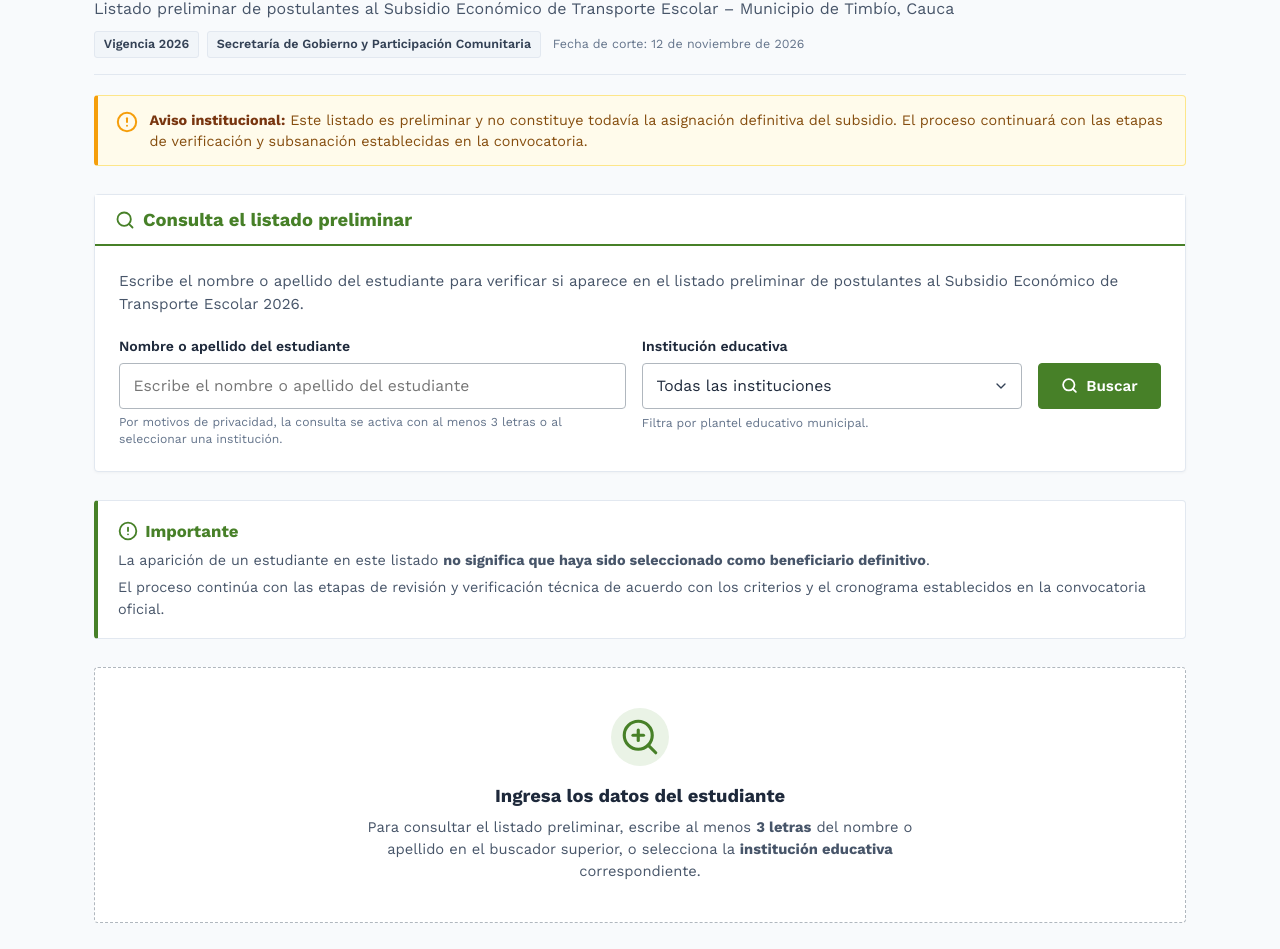
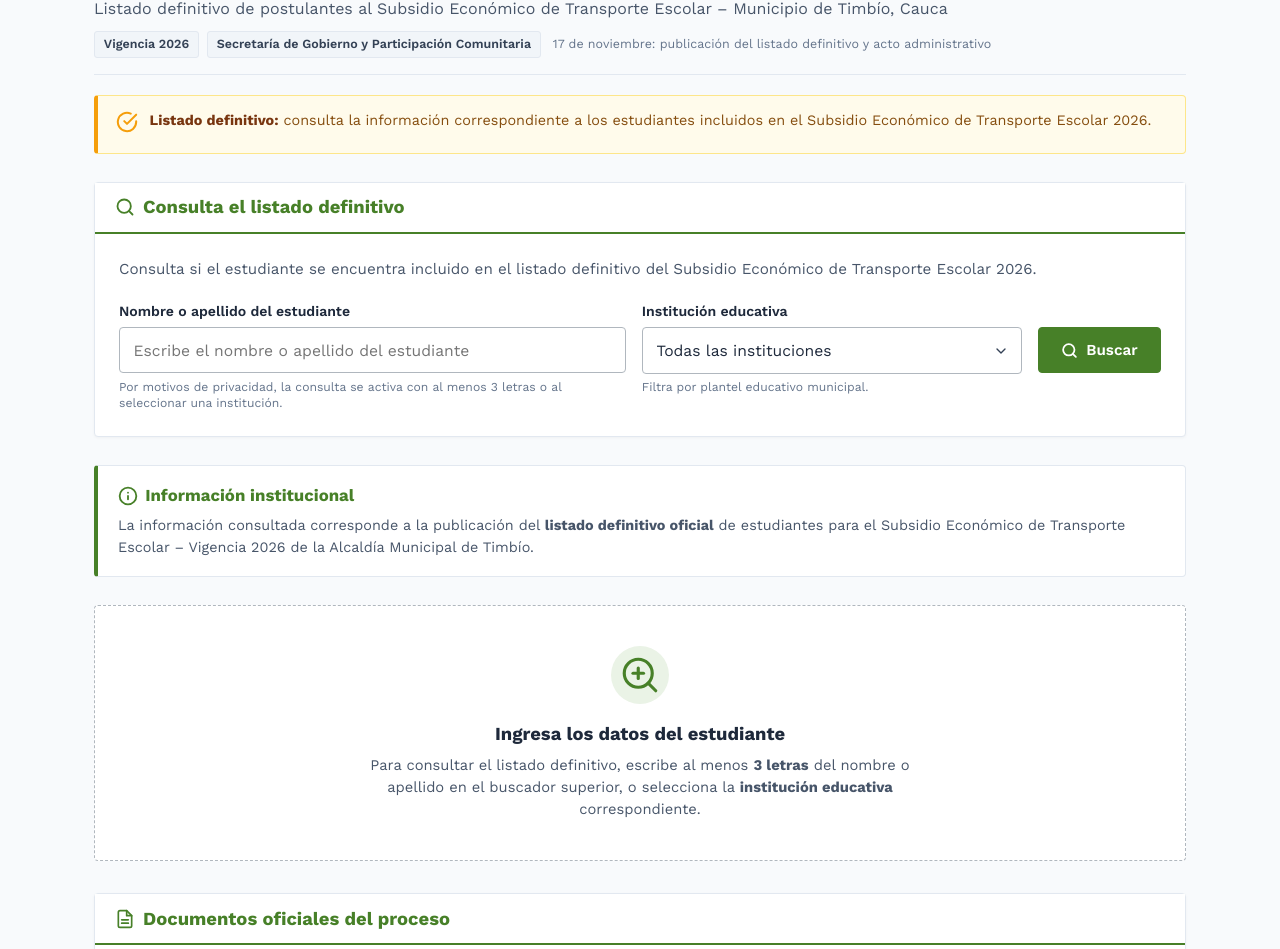
Before and after one commit to jedigital-dev/transporte-escolar-timbio-2026, a plain HTML site: page index.html in a window 1280 px wide. Shown: the part 323-1272 px from the top of the page. Drawn offline with nearby package versions, Linux system fonts and the light colour scheme.

Commit message:
feat: actualizar consulta a listado definitivo Transporte Escolar 2026

```diff
--- a/index.html
+++ b/index.html
@@ -3,15 +3,15 @@
 <head>
   <meta charset="UTF-8">
   <meta name="viewport" content="width=device-width, initial-scale=1.0">
-  <title>Consulta Transporte Escolar 2026 | Alcaldía Municipal de Timbío</title>
-  <meta name="description" content="Consulta el listado preliminar de postulantes al Subsidio Económico de Transporte Escolar 2026 del Municipio de Timbío, Cauca.">
+  <title>Consulta listado definitivo Transporte Escolar 2026 | Alcaldía de Timbío</title>
+  <meta name="description" content="Consulta el listado definitivo del Subsidio Económico de Transporte Escolar 2026 del Municipio de Timbío, Cauca.">
 
   <!-- Privacidad y SEO: limitar indexación masiva de nombres por motores de búsqueda -->
   <meta name="robots" content="noindex, nofollow">
 
   <!-- Metadatos Open Graph institucionales -->
-  <meta property="og:title" content="Consulta Transporte Escolar 2026 | Alcaldía Municipal de Timbío">
-  <meta property="og:description" content="Consulta ciudadana del listado preliminar de postulantes al Subsidio Económico de Transporte Escolar 2026 de la Alcaldía de Timbío, Cauca.">
+  <meta property="og:title" content="Consulta listado definitivo Transporte Escolar 2026 | Alcaldía de Timbío">
+  <meta property="og:description" content="Consulta el listado definitivo del Subsidio Económico de Transporte Escolar 2026 del Municipio de Timbío, Cauca.">
   <meta property="og:type" content="website">
   <meta property="og:url" content="https://www.timbio-cauca.gov.co/">
   <meta property="og:image" content="assets/logo-horizontal.png">
@@ -104,7 +104,7 @@
         <li class="breadcrumb-separator" aria-hidden="true">&gt;</li>
         <li class="breadcrumb-item">Transporte Escolar 2026</li>
         <li class="breadcrumb-separator" aria-hidden="true">&gt;</li>
-        <li class="breadcrumb-item active" aria-current="page">Consulta de postulantes</li>
+        <li class="breadcrumb-item active" aria-current="page">Consulta de postulantes – Listado definitivo</li>
       </ol>
     </div>
   </div>
@@ -115,26 +115,25 @@
 
       <!-- TÍTULO DE LA PÁGINA INTERNA -->
       <header class="page-title-header">
-        <h1 class="page-title">Consulta de postulantes – Transporte Escolar 2026</h1>
-        <p class="page-subtitle">Listado preliminar de postulantes al Subsidio Económico de Transporte Escolar – Municipio de Timbío, Cauca</p>
+        <h1 class="page-title">Consulta el listado definitivo – Subsidio de Transporte Escolar 2026</h1>
+        <p class="page-subtitle">Listado definitivo de postulantes al Subsidio Económico de Transporte Escolar – Municipio de Timbío, Cauca</p>
         <div class="page-meta-line">
           <span class="meta-tag">Vigencia 2026</span>
           <span class="meta-tag">Secretaría de Gobierno y Participación Comunitaria</span>
-          <span class="meta-date">Fecha de corte: 12 de noviembre de 2026</span>
+          <span class="meta-date">17 de noviembre: publicación del listado definitivo y acto administrativo</span>
         </div>
       </header>
 
-      <!-- ADVERTENCIA DESTACADA INSTITUCIONAL -->
-      <div class="preliminary-callout" role="alert">
+      <!-- AVISO DESTACADO INSTITUCIONAL -->
+      <div class="definitive-callout" role="region" aria-label="Aviso institucional">
         <div class="callout-icon" aria-hidden="true">
           <svg width="22" height="22" viewBox="0 0 24 24" fill="none" stroke="currentColor" stroke-width="2.2" stroke-linecap="round" stroke-linejoin="round">
-            <circle cx="12" cy="12" r="10"></circle>
-            <line x1="12" y1="8" x2="12" y2="12"></line>
-            <line x1="12" y1="16" x2="12.01" y2="16"></line>
+            <path d="M22 11.08V12a10 10 0 1 1-5.93-9.14"></path>
+            <polyline points="22 4 12 14.01 9 11.01"></polyline>
           </svg>
         </div>
         <div class="callout-content">
-          <strong>Aviso institucional:</strong> Este listado es preliminar y no constituye todavía la asignación definitiva del subsidio. El proceso continuará con las etapas de verificación y subsanación establecidas en la convocatoria.
+          <strong>Listado definitivo:</strong> consulta la información correspondiente a los estudiantes incluidos en el Subsidio Económico de Transporte Escolar 2026.
         </div>
       </div>
 
@@ -146,13 +145,13 @@
               <circle cx="11" cy="11" r="8"></circle>
               <line x1="21" y1="21" x2="16.65" y2="16.65"></line>
             </svg>
-            <span>Consulta el listado preliminar</span>
+            <span>Consulta el listado definitivo</span>
           </h2>
         </div>
 
         <div class="portal-block-body">
           <p class="search-lead-text">
-            Escribe el nombre o apellido del estudiante para verificar si aparece en el listado preliminar de postulantes al Subsidio Económico de Transporte Escolar 2026.
+            Consulta si el estudiante se encuentra incluido en el listado definitivo del Subsidio Económico de Transporte Escolar 2026.
           </p>
 
           <form class="portal-search-form" id="search-form" onsubmit="event.preventDefault();">
@@ -211,19 +210,18 @@
         </div>
       </section>
 
-      <!-- AVISO IMPORTANTE PERMANENTE -->
+      <!-- INFORMACIÓN INSTITUCIONAL -->
       <aside class="portal-info-box" aria-labelledby="info-box-title">
         <div class="info-box-header">
           <svg class="info-box-icon" width="20" height="20" viewBox="0 0 24 24" fill="none" stroke="currentColor" stroke-width="2.2" stroke-linecap="round" stroke-linejoin="round" aria-hidden="true">
             <circle cx="12" cy="12" r="10"></circle>
-            <line x1="12" y1="8" x2="12" y2="12"></line>
-            <line x1="12" y1="16" x2="12.01" y2="16"></line>
+            <line x1="12" y1="16" x2="12" y2="12"></line>
+            <line x1="12" y1="8" x2="12.01" y2="8"></line>
           </svg>
-          <h2 id="info-box-title" class="info-box-title">Importante</h2>
+          <h2 id="info-box-title" class="info-box-title">Información institucional</h2>
         </div>
         <div class="info-box-body">
-          <p>La aparición de un estudiante en este listado <strong>no significa que haya sido seleccionado como beneficiario definitivo</strong>.</p>
-          <p>El proceso continúa con las etapas de revisión y verificación técnica de acuerdo con los criterios y el cronograma establecidos en la convocatoria oficial.</p>
+          <p>La información consultada corresponde a la publicación del <strong>listado definitivo oficial</strong> de estudiantes para el Subsidio Económico de Transporte Escolar – Vigencia 2026 de la Alcaldía Municipal de Timbío.</p>
         </div>
       </aside>
 
@@ -242,7 +240,7 @@
           </div>
           <h3 class="empty-title">Ingresa los datos del estudiante</h3>
           <p class="empty-desc">
-            Para consultar el listado preliminar, escribe al menos <strong>3 letras</strong> del nombre o apellido en el buscador superior, o selecciona la <strong>institución educativa</strong> correspondiente.
+            Para consultar el listado definitivo, escribe al menos <strong>3 letras</strong> del nombre o apellido en el buscador superior, o selecciona la <strong>institución educativa</strong> correspondiente.
           </p>
         </div>
 
@@ -291,9 +289,9 @@
             Consulta y descarga los archivos oficiales publicados en el marco de la convocatoria pública del Subsidio Económico de Transporte Escolar Vigencia 2026:
           </p>
           <div class="docs-btn-group">
-            <a id="link-pdf-listado" href="docs/Listado_preliminar_postulantes_Transporte_Escolar_2026_Timbio.pdf" class="govco-btn govco-btn-primary" target="_blank" rel="noopener noreferrer">
+            <a id="link-pdf-listado" href="docs/Listado_definitivo_Transporte_Escolar_2026_Timbio.pdf" class="govco-btn govco-btn-primary" target="_blank" rel="noopener noreferrer">
               <svg width="18" height="18" viewBox="0 0 24 24" fill="none" stroke="currentColor" stroke-width="2" stroke-linecap="round" stroke-linejoin="round" aria-hidden="true"><path d="M21 15v4a2 2 0 0 1-2 2H5a2 2 0 0 1-2-2v-4"/><polyline points="7 10 12 15 17 10"/><line x1="12" y1="15" x2="12" y2="3"/></svg>
-              <span>Descargar listado preliminar completo en PDF</span>
+              <span>Descargar listado definitivo completo en PDF</span>
             </a>
             <a id="link-pdf-convocatoria" href="docs/Convocatoria_Subsidio_Transporte_Escolar_2026_Timbio.pdf" class="govco-btn govco-btn-outline" target="_blank" rel="noopener noreferrer">
               <svg width="18" height="18" viewBox="0 0 24 24" fill="none" stroke="currentColor" stroke-width="2" stroke-linecap="round" stroke-linejoin="round" aria-hidden="true"><path d="M2 3h6a4 4 0 0 1 4 4v14a3 3 0 0 0-3-3H2z"/><path d="M22 3h-6a4 4 0 0 0-4 4v14a3 3 0 0 1 3-3h7z"/></svg>
--- a/script.js
+++ b/script.js
@@ -10,7 +10,7 @@
 const CONFIG = {
   // Rutas a documentos oficiales y datos
   dataPath: 'data/postulantes.json',
-  pdfListadoUrl: 'docs/Listado_preliminar_postulantes_Transporte_Escolar_2026_Timbio.pdf',
+  pdfListadoUrl: 'docs/Listado_definitivo_Transporte_Escolar_2026_Timbio.pdf',
   pdfConvocatoriaUrl: 'docs/Convocatoria_Subsidio_Transporte_Escolar_2026_Timbio.pdf',
   pdfCronogramaUrl: 'docs/Modificacion_Cronograma_Transporte_Escolar_2026.pdf',
 
@@ -333,9 +333,9 @@ function renderStudents(students, searchTerms) {
       </div>
       <div class="card-student-footer">
         <span class="card-footer-label">Estado</span>
-        <span class="card-badge-status" title="Este listado es preliminar y se encuentra en etapa de revisión">
+        <span class="card-badge-status" title="Estudiante incluido en el listado definitivo oficial">
           <span class="badge-status-dot" aria-hidden="true"></span>
-          <span>Listado preliminar</span>
+          <span>Listado definitivo</span>
         </span>
       </div>
     `;
--- a/styles.css
+++ b/styles.css
@@ -442,8 +442,8 @@ body {
   margin-left: 0.25rem;
 }
 
-/* Advertencia destacada institucional */
-.preliminary-callout {
+/* Aviso destacado institucional */
+.definitive-callout {
   background-color: var(--color-yellow-light);
   border: 1px solid var(--color-yellow-border);
   border-left: 4px solid var(--color-yellow-support);
```
Also changed, not shown: 3 other files.
